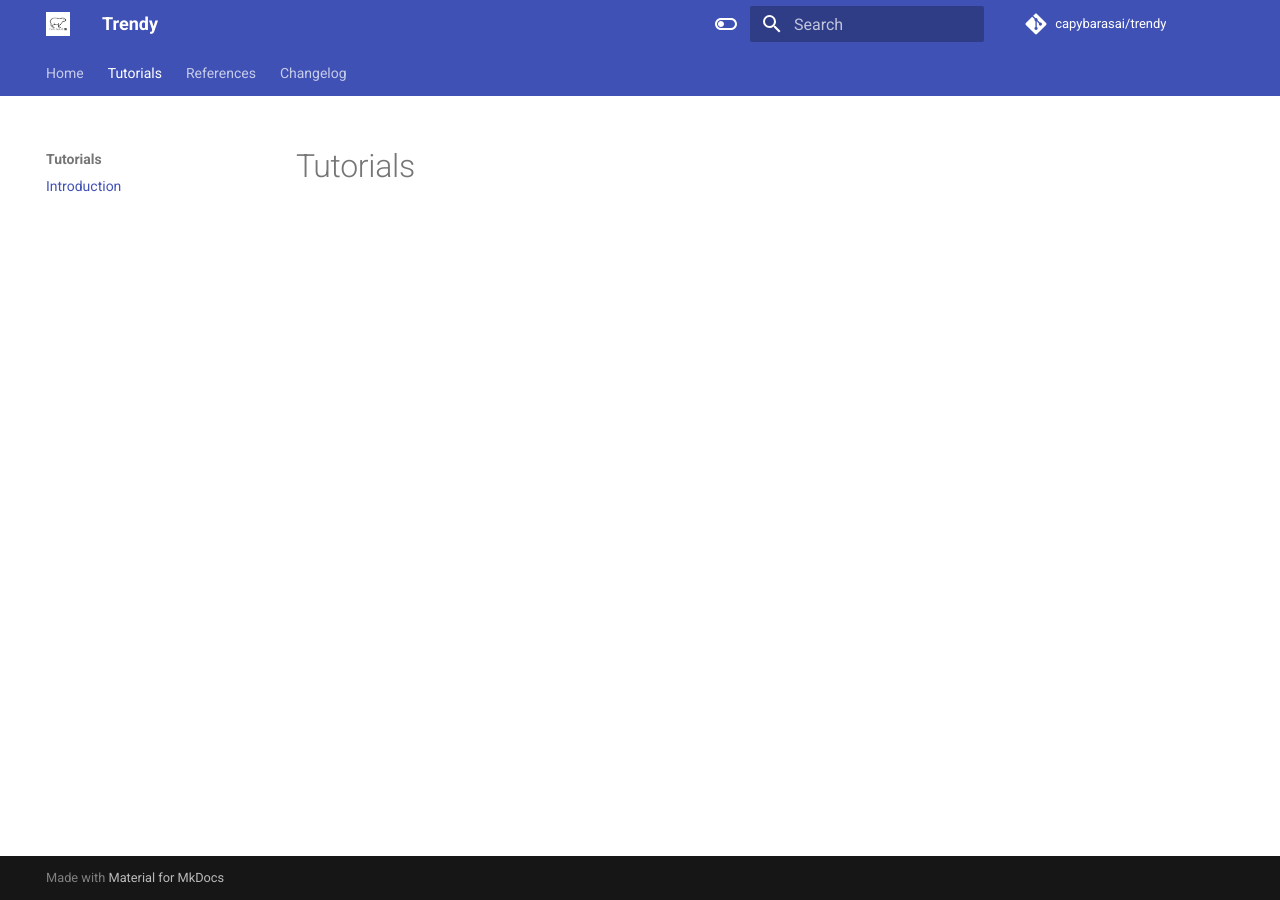
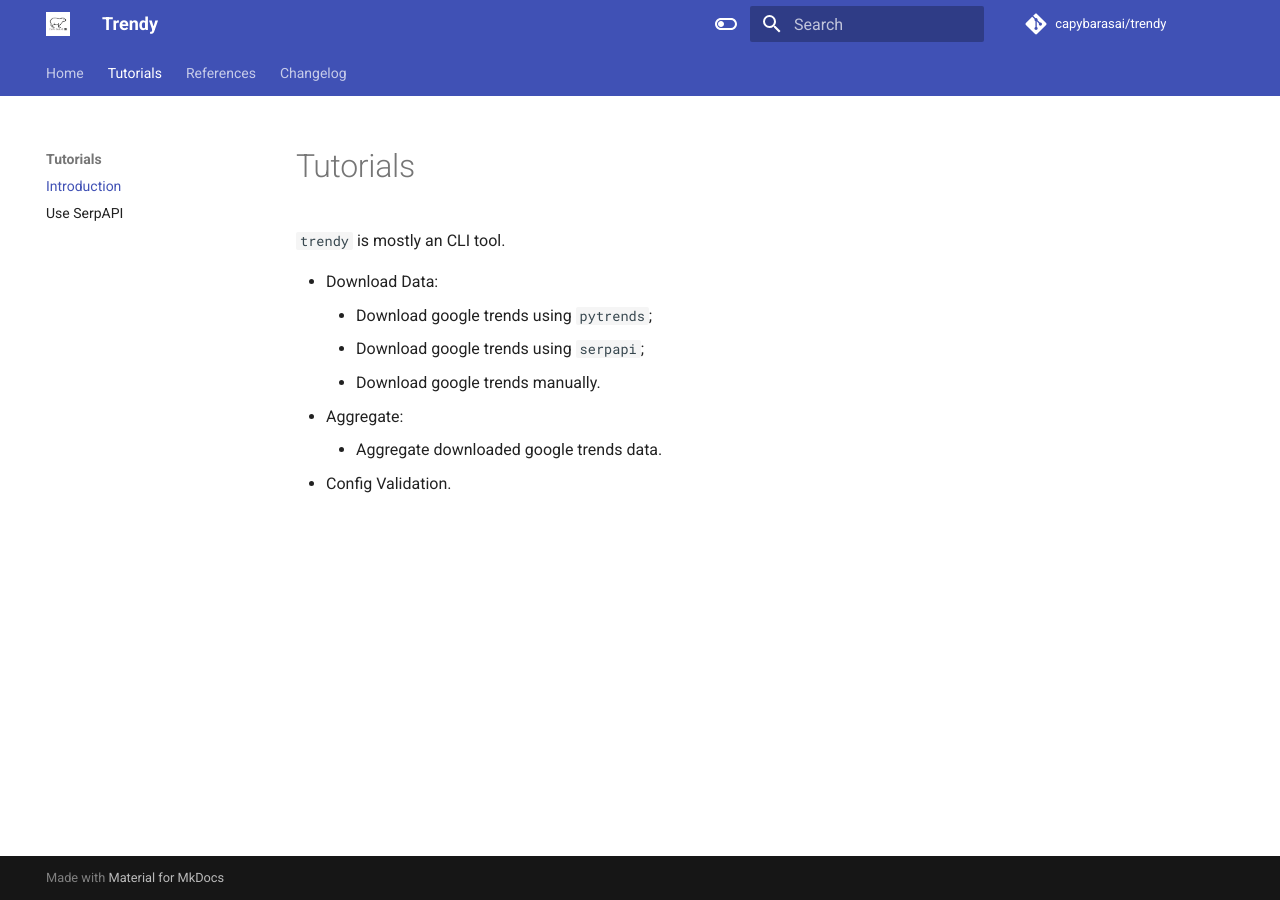
Before and after one commit to capybarasai/trendy, an MkDocs documentation site: the page built from docs/tutorials/index.md, in a window 1280 px wide. Built offline with MkDocs 1.6.1 and Material for MkDocs 9.7.7, drawn with Linux system fonts in a browser that asks for light colours; comment, search, counter and statistics services are not loaded.

Commit message:
update docs

```diff
--- a/docs/tutorials/index.md
+++ b/docs/tutorials/index.md
@@ -1 +1,11 @@
 # Tutorials
+
+`trendy` is mostly an CLI tool.
+
+- Download Data:
+    - Download google trends using `pytrends`;
+    - Download google trends using `serpapi`;
+    - Download google trends manually.
+- Aggregate:
+    - Aggregate downloaded google trends data.
+- Config Validation.
--- a/mkdocs.yml
+++ b/mkdocs.yml
@@ -77,6 +77,7 @@ nav:
   - "Home": index.md
   - "Tutorials":
     - "Introduction": tutorials/index.md
+    - "Use SerpAPI": tutorials/use_serpapi.md
   - References:
     - "Introduction": references/index.md
     - "Utilities":
```
Also changed, not shown: docs/tutorials/use_serpapi.md (added, +47 -0 lines).
